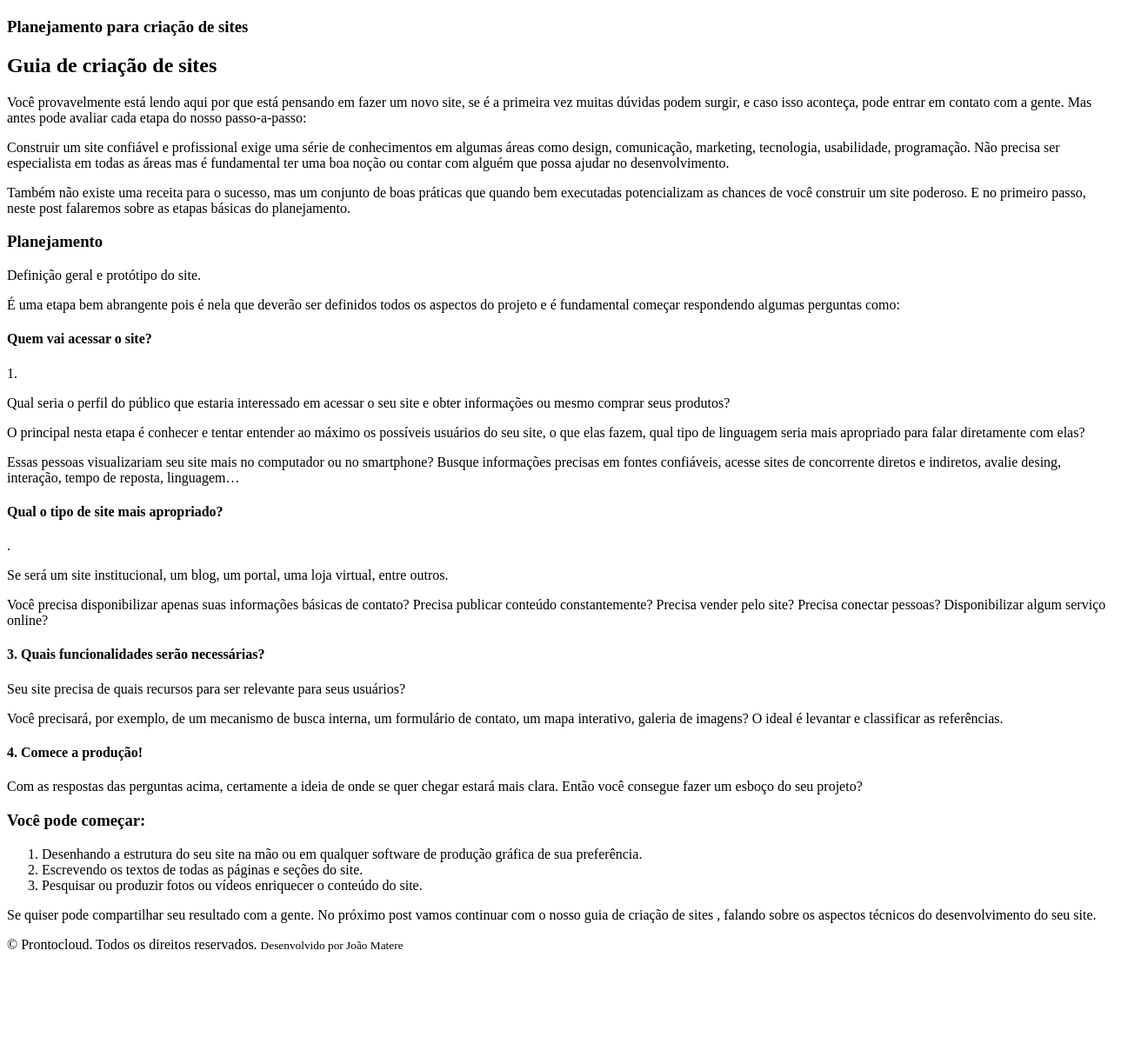
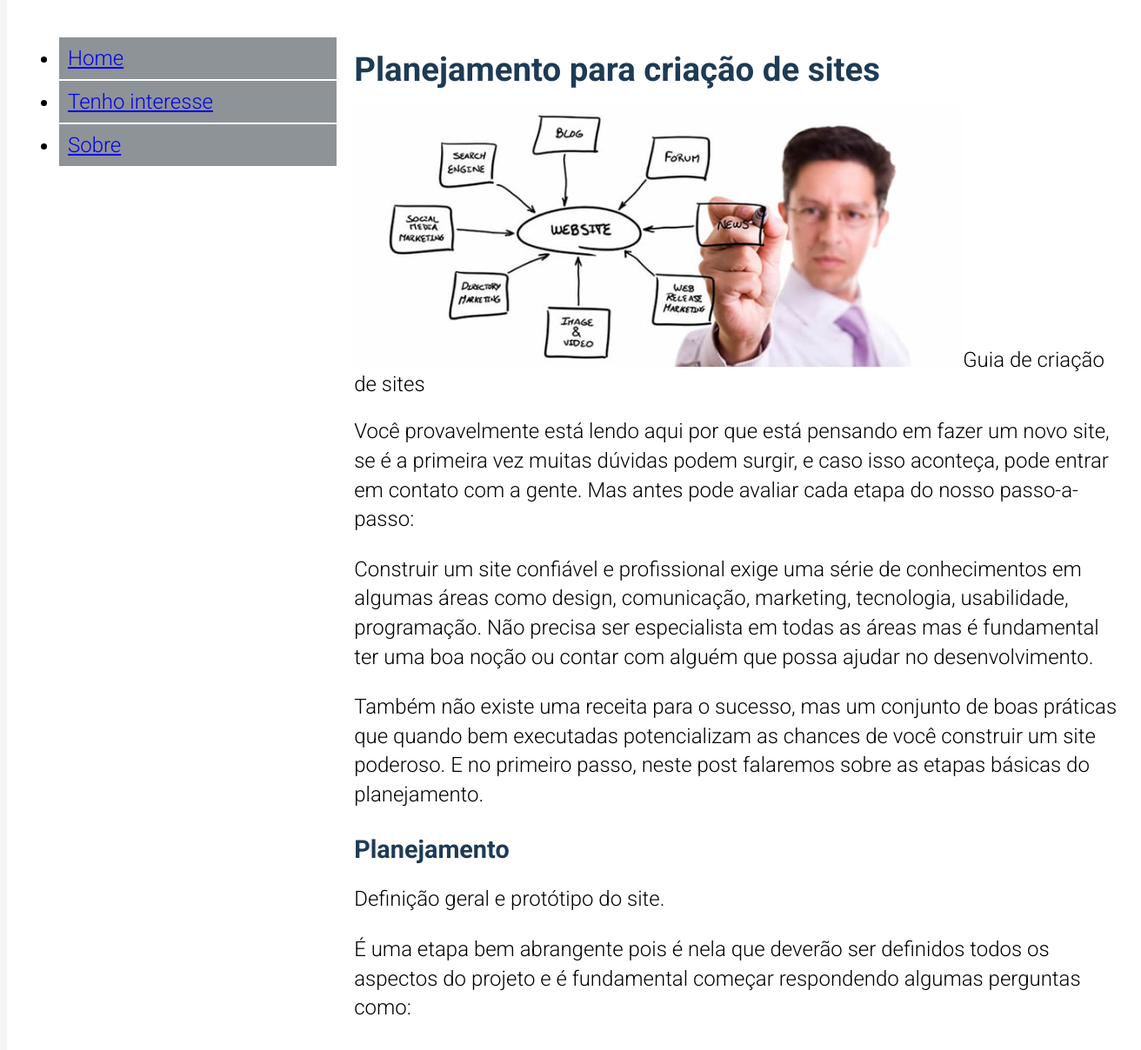
Before and after one commit to jcmatere47/curso-frontend, a plain HTML site: page Prontocloud/Prontocloud.html in a window 1280 px wide. Shown: the part 66-1274 px from the top of the page at 87% size, 1312 px wide, since content can reach past the window. Before the commit the page ends 1178 px from the top, so only its background shows below. Drawn offline with Linux system fonts and the light colour scheme.

Commit message:
Adicionando estilos

```diff
--- a/Prontocloud/Prontocloud.html
+++ b/Prontocloud/Prontocloud.html
@@ -4,9 +4,19 @@
  <meta charset="UTF-8">
  <meta http-equiv="X-UA-Compatible" content="IE=edge">
  <meta name="viewport" content="width=device-width, initial-scale=1.0">
+<link rel="stylesheet" href="./css/style.css">
+
+<link rel="shortcut icon" href="./images/favicon.cc">
+
+<link rel="preconnect" href="https://fonts.googleapis.com">
+<link rel="preconnect" href="https://fonts.gstatic.com" crossorigin>
+<link href="https://fonts.googleapis.com/css2?family=Roboto:wght@300;700&display=swap" rel="stylesheet">
+
  <title>Prontocloud</title>
 </head>
 <body>
+
+     <div class="main-container"
 
           <header>
                <img src="./images/prontocloud.png" alt="Prontocloud">
@@ -14,11 +24,19 @@
 
           <section>
                <nav>
+                    <ul>
+                         <li><a href="#">Home</a></li>
+                         <li><a href="#">Tenho interesse</a></li>
+                         <li><a href="#">Sobre</a></li>
 
+                    </ul>
                </nav>
                <article>
 
                     <h1> Planejamento para criação de sites</h1>
+
+                    <img src="./images/web-design-planning-700x300.jpg" alt="Planejamento para criação de sites"
+
                     <h2>Guia de criação de sites</h2>
 
 
@@ -66,7 +84,7 @@
 
 
 
-Se quiser pode compartilhar seu resultado com a gente. No próximo post vamos continuar com o nosso guia de criação de sites , falando sobre os aspectos técnicos do desenvolvimento do seu site.
+                    <p>Se quiser pode compartilhar seu resultado com a gente. No próximo post vamos continuar com o nosso guia de criação de sites , falando sobre os aspectos técnicos do desenvolvimento do seu site.</p>
 
                </article>
 
@@ -75,6 +93,6 @@ Se quiser pode compartilhar seu resultado com a gente. No próximo post vamos co
                <p>&copy; Prontocloud. Todos os direitos reservados.
                <small> Desenvolvido por João Matere</small></p>
           </footer>
-
+</div>
 </body>
 </html>
--- /dev/null
+++ b/Prontocloud/css/style.css
@@ -0,0 +1,124 @@
+hmtl {
+ font-size: 62.5%;
+
+}
+
+body {
+    background-color: #f5f5f5;
+    font-size: 62.5%;
+    font-family: 'Roboto', sans-serif;
+}
+
+.main-container {
+    display: block;
+    max-width: 100vw;
+    margin: 0 auto;
+
+}
+
+.container {
+   display: block;
+   float: left;
+   padding: 20px;
+   width: 100%;
+   margin: 0 auto;
+}
+
+
+header {
+    background-color: #fff;
+    display: block;
+    float: left;
+    width: 100%;
+    padding: 20px;
+
+}
+
+h1 {
+ font-size: 2.4rem;
+ margin-bottom: 20px;
+ color:#1e3b55;
+}
+
+h2{
+ font-size: 2rem;
+ margin-bottom: 20px;
+ color:#1e3b55;
+}
+
+h3{
+ font-size: 1.8rem;
+ margin-bottom: 20px;
+ color:#1e3b55;
+}
+
+h4{
+ font-size: 1.6rem;
+ margin-bottom: 10px;
+ color:#1e3b55;
+ padding-top: 10px;
+}
+
+p{
+ margin-bottom: 10px;
+ line-height: 1.4;
+
+}
+
+ol{
+ margin-left: 30px;
+
+}
+
+ol li {
+ font-size: 1.4rem;
+
+}
+section {
+    background-color: #fff;
+    display: block;
+    float: left;
+    font-size: 1.5rem;
+    padding: 20px;
+    width: 100%;
+
+}
+
+section nav {
+    display: block;
+    float: left;
+    width: 30%;
+
+}
+
+nav li {
+ background-color: #8e9397;
+   margin: 2px 20px 2px 0;
+   padding: 10px
+}
+
+nav li:hover {
+    background-color: #0d1318;
+}
+
+section article {
+    display: block;
+    float: left;
+    width: 70%;
+
+}
+
+footer {
+   background-color: #254159;
+   color: #ffffff;
+   display: block;
+   float: left;
+   padding: 20px;
+   width: 100%;
+   font-size: 1rem;
+}
+
+footer small {
+   font-size: 80%;
+   display: block;
+}
```
Lines whose indentation alone changed are shown as unchanged.
